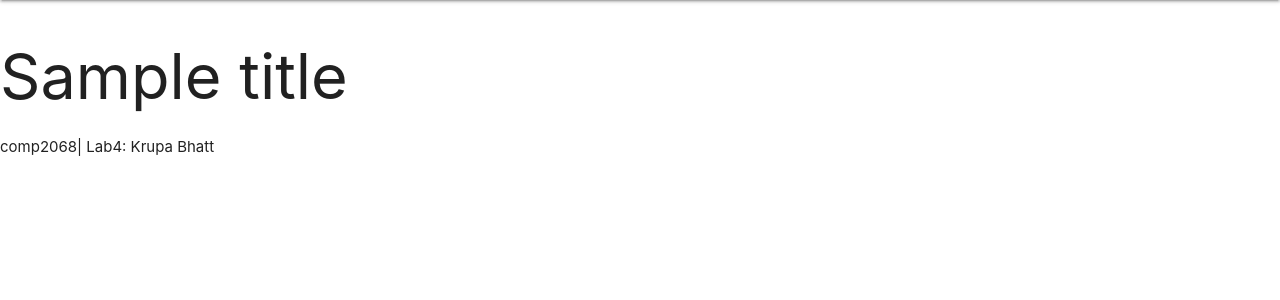
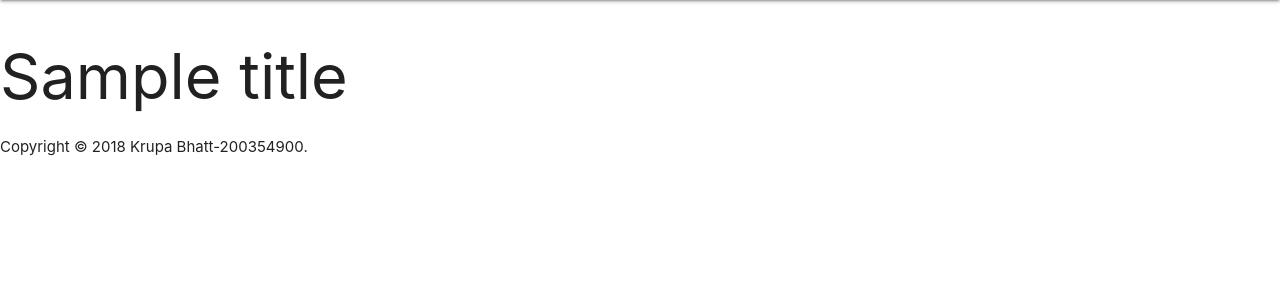
Before and after one commit to KrupaBhatt/comp2068-lab4, a Node server app: template views/keisi.ejs in a window 1280 px wide. Shown: the part 64-364 px from the top of the page. Run offline with Node 20, Linux system fonts and the light colour scheme; the template is opened without the code that fills it: most values are stand-ins (such as "Sample title", 1, 10 or a date in 2020).

Commit message:
Final commit

```diff
--- a/views/jitendra.ejs
+++ b/views/jitendra.ejs
@@ -1,3 +1,4 @@
 <% include partials/header %>
 <h1><%= title %></h1>
+<p><%= message %></p>
 <%  include partials/footer %>
--- a/views/keisi.ejs
+++ b/views/keisi.ejs
@@ -1,3 +1,4 @@
 <% include partials/header %>
 <h1><%= title %></h1>
+<p><%= message %></p>
 <%  include partials/footer %>
--- a/views/krupa.ejs
+++ b/views/krupa.ejs
@@ -1,3 +1,4 @@
 <% include partials/header %>
 <h1><%= title %></h1>
+<p><%= message %></p>
 <%  include partials/footer %>
--- a/views/partials/footer.ejs
+++ b/views/partials/footer.ejs
@@ -1,5 +1,5 @@
 <footer>
-    comp2068| Lab4: Krupa Bhatt
+        Copyright © 2018 Krupa Bhatt-200354900.
 </footer>
 </body>
 
--- a/views/parul.ejs
+++ b/views/parul.ejs
@@ -1,3 +1,4 @@
 <% include partials/header %>
 <h1><%= title %></h1>
+<p><%= message %></p>
 <%  include partials/footer %>
```
Also changed, not shown: 1 other file.
